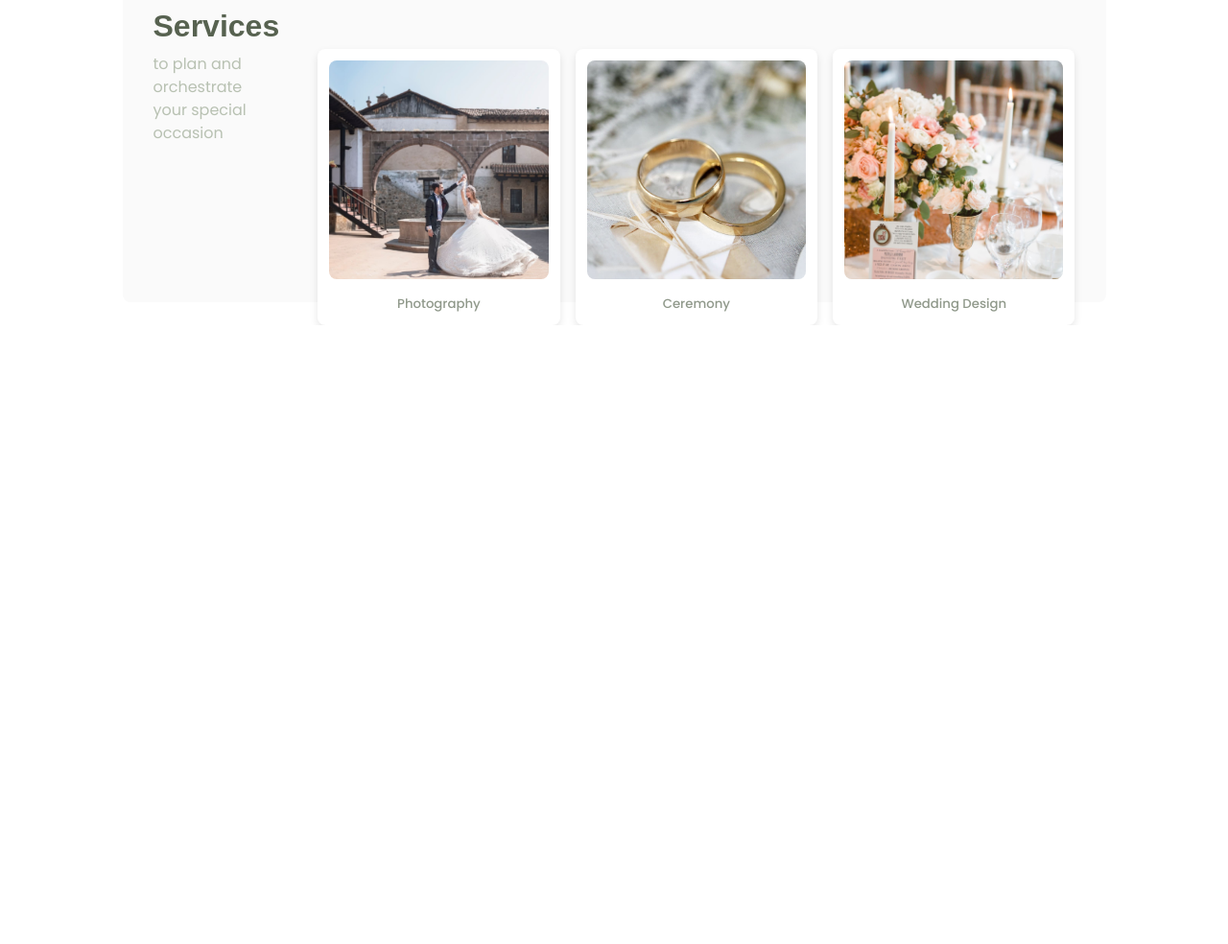
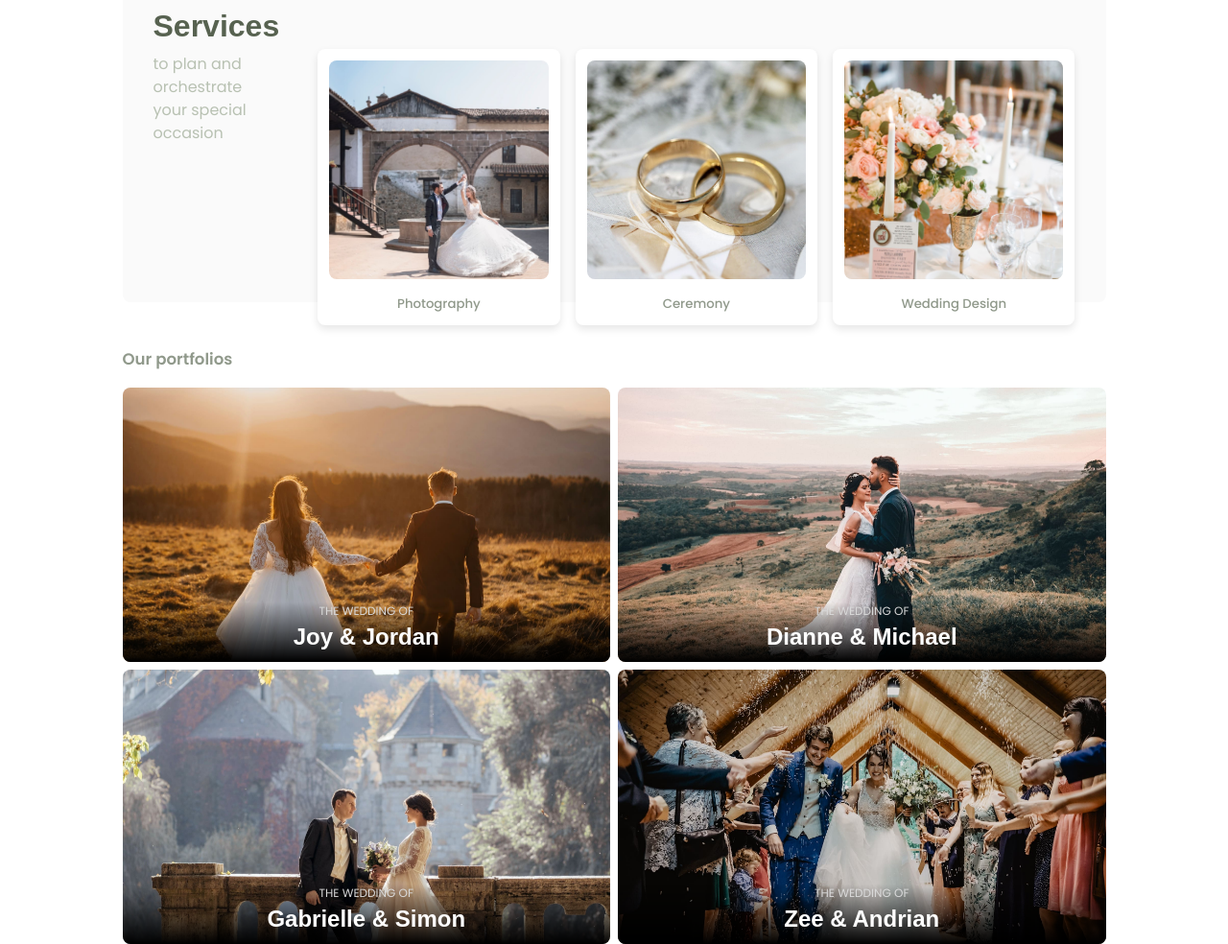
Before and after one commit to jvspepe/domenico-vernon, a website built with Vite: page index.html in a window 1280 px wide. Shown: the part 1883-2867 px from the top of the page at 96% size. Before the commit the page ends 2222 px from the top, so only its background shows below. Built offline with nearby package versions, Linux system fonts and the light colour scheme; a web font is replaced by a local one.

Commit message:
Add Portfolio section.

```diff
--- a/index.html
+++ b/index.html
@@ -194,5 +194,40 @@
         </div>
       </section>
     </div>
+    <section class="container portfolio">
+      <div class="portfolio-header">
+        <h5>Our portfolios</h5>
+      </div>
+      <div class="portfolio-display">
+        <article class="portfolio-card">
+          <img src="/public/images/portfolio-image-1.jpg" alt="" />
+          <div class="portfolio-card-header">
+            <h6>The wedding of</h6>
+            <p>Joy & Jordan</p>
+          </div>
+        </article>
+        <article class="portfolio-card">
+          <img src="/public/images/portfolio-image-2.jpg" alt="" />
+          <div class="portfolio-card-header">
+            <h6>The wedding of</h6>
+            <p>Dianne & Michael</p>
+          </div>
+        </article>
+        <article class="portfolio-card">
+          <img src="/public/images/portfolio-image-3.jpg" alt="" />
+          <div class="portfolio-card-header">
+            <h6>The wedding of</h6>
+            <p>Gabrielle & Simon</p>
+          </div>
+        </article>
+        <article class="portfolio-card">
+          <img src="/public/images/portfolio-image-4.jpg" alt="" />
+          <div class="portfolio-card-header">
+            <h6>The wedding of</h6>
+            <p>Zee & Andrian</p>
+          </div>
+        </article>
+      </div>
+    </section>
   </body>
 </html>
--- a/style.css
+++ b/style.css
@@ -513,6 +513,76 @@ a {
   padding: 0 2rem;
 }
 
+.portfolio {
+  display: flex;
+  flex-direction: column;
+  gap: 1rem;
+  justify-content: center;
+
+  margin-top: 3rem;
+}
+
+.portfolio-header {
+  font-family: var(--font-body);
+  font-size: 1.25rem;
+  font-weight: 600;
+  font-style: normal;
+  color: var(--primary-400);
+}
+
+.portfolio-display {
+  display: grid;
+  gap: 0.5rem;
+}
+
+.portfolio-card {
+  position: relative;
+
+  overflow: hidden;
+  display: flex;
+  align-items: center;
+
+  border-radius: 0.5rem;
+}
+
+.portfolio-card img {
+  transform: translate3d(0, 0, 1px);
+  aspect-ratio: 16 / 9;
+  object-fit: cover;
+}
+
+.portfolio-card-header {
+  position: absolute;
+  bottom: 0;
+
+  display: flex;
+  flex-direction: column;
+  align-items: center;
+  justify-content: center;
+
+  width: 100%;
+  padding-bottom: 0.5rem;
+
+  color: var(--white);
+
+  background-image: linear-gradient(to top, rgba(0, 0, 0, 1), rgba(0, 0, 0, 0));
+}
+
+.portfolio-card-header h6 {
+  font-size: 0.75rem;
+  font-weight: normal;
+  color: var(--neutral-200);
+  text-transform: uppercase;
+}
+
+.portfolio-card-header p {
+  font-family: var(--font-heading);
+  font-size: 1.5rem;
+  font-weight: 700;
+  color: var(--white);
+  text-align: center;
+}
+
 /* MEDIA QUERIES */
 
 @media (min-width: 641px) {
@@ -565,6 +635,11 @@ a {
 
     padding: 0;
   }
+
+  .portfolio-display {
+    grid-auto-rows: 1fr;
+    grid-template-columns: repeat(2, 1fr);
+  }
 }
 
 @media (min-width: 1025px) {
```
Also changed, not shown: 1 other file.
